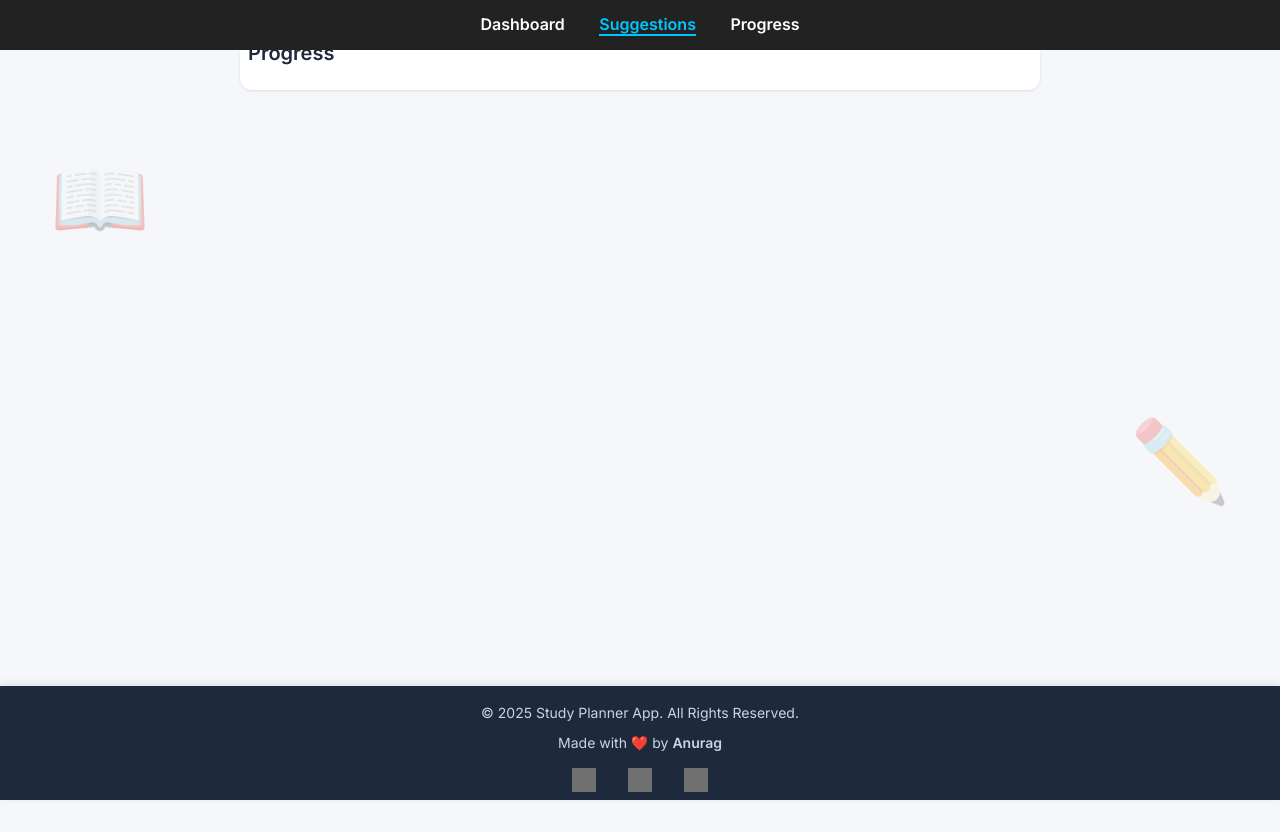
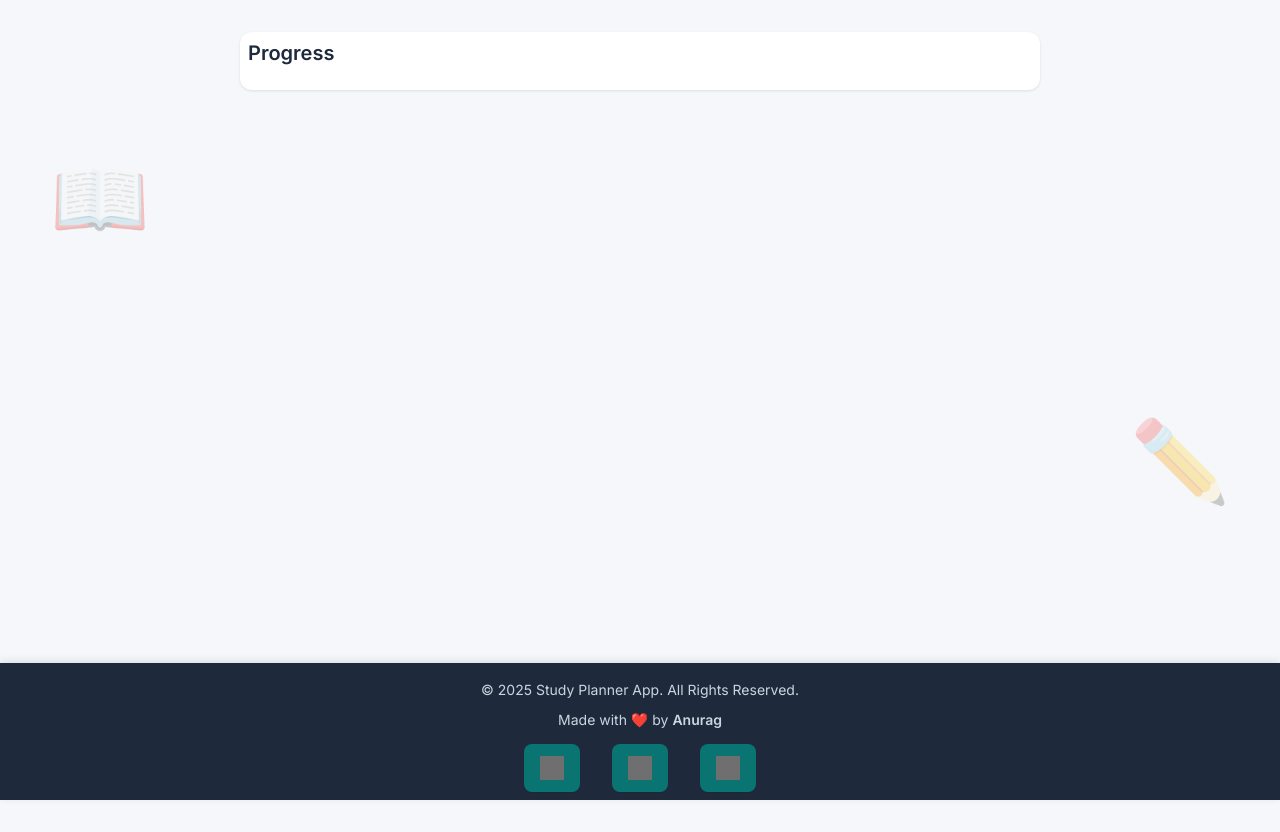
Before and after one commit to anuragmi5hra/Ai_suggestion_student, a Flask app: page /progress in a window 1280 px wide. Run offline with Flask 2, Linux system fonts and the light colour scheme; grey boxes are pictures that could not be loaded.

Commit message:
tooooooo gooooooooood

```diff
--- a/ai-suggestion-python/static/css/style.css
+++ b/ai-suggestion-python/static/css/style.css
@@ -763,3 +763,19 @@ button[onclick*="markDone"]:hover {
   color: #00c6ff;
   border-bottom: 2px solid #00c6ff;
 }
+a {
+    display: inline-block;
+  padding: var(--spacing-md) var(--spacing-lg);
+  border-radius: var(--radius-md);
+  background-color: var(--color-primary);
+  color: #ffffff;
+  text-decoration: none;
+  cursor: pointer;
+  border: none;
+  font-weight: var(--font-weight-semibold);
+  font-size: var(--font-size-sm);
+  letter-spacing: 0.5px;
+  text-transform: uppercase;
+  transition: all var(--transition-base);
+  box-shadow: var(--shadow-sm);
+}
--- a/ai-suggestion-python/templates/login.html
+++ b/ai-suggestion-python/templates/login.html
@@ -37,9 +37,10 @@
 
   </div>
 
+<script src="{{ url_for('static', filename='js/config.js') }}"></script>
+<script src="{{ url_for('static', filename='js/scripts.js') }}"></script>
+
   <script>
-    // ✅ Backend Base URL (your Flask Render API)
-    const API_BASE = "https://ai-suggestion-student-3.onrender.com";
 
     // Helper to send JSON requests
     async function postJSON(url, data) {
--- a/ai-suggestion-python/templates/progress.html
+++ b/ai-suggestion-python/templates/progress.html
@@ -10,12 +10,7 @@
   <link rel="stylesheet" href="{{ url_for('static', filename='css/style.css') }}">
 </head>
 <body>
-<!-- ✅ Navigation Bar -->
-  <nav class="navbar">
-    <a href="{{ url_for('dashboard') }}">Dashboard</a>
-    <a href="{{ url_for('suggestions') }}" class="active">Suggestions</a>
-    <a href="{{ url_for('progress') }}">Progress</a>
-  </nav>
+
 
   <div id="nav"></div>
 
--- a/ai-suggestion-python/templates/suggestions.html
+++ b/ai-suggestion-python/templates/suggestions.html
@@ -15,12 +15,6 @@
 </head>
 <body>
 
-  <!-- ✅ Navigation Bar -->
-  <nav class="navbar">
-    <a href="{{ url_for('dashboard') }}">Dashboard</a>
-    <a href="{{ url_for('suggestions') }}" class="active">Suggestions</a>
-    <a href="{{ url_for('progress') }}">Progress</a>
-  </nav>
 
   <!-- Emojis -->
   <div class="book-emoji">📖</div>
```
Also changed, not shown: ai-suggestion-python/templates/dashboard.html (+1 -6 lines).
